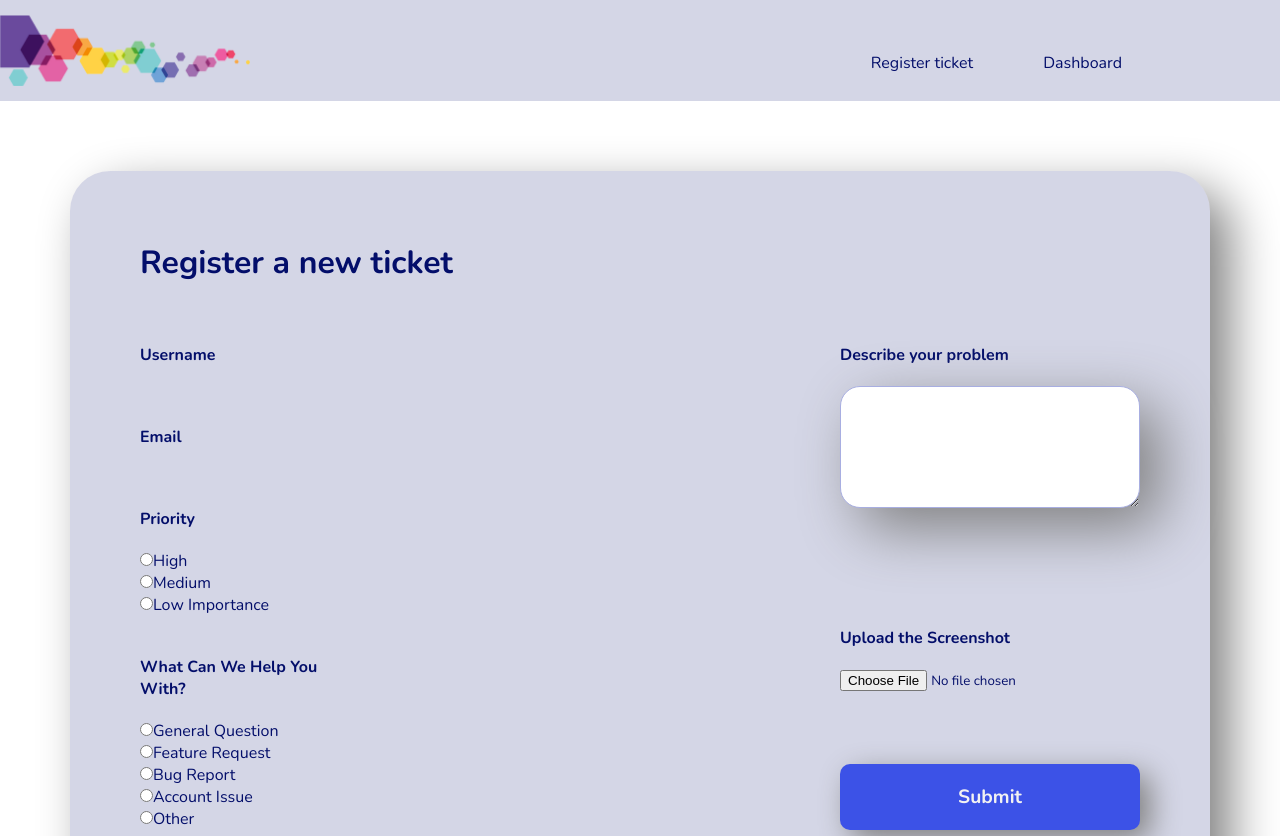
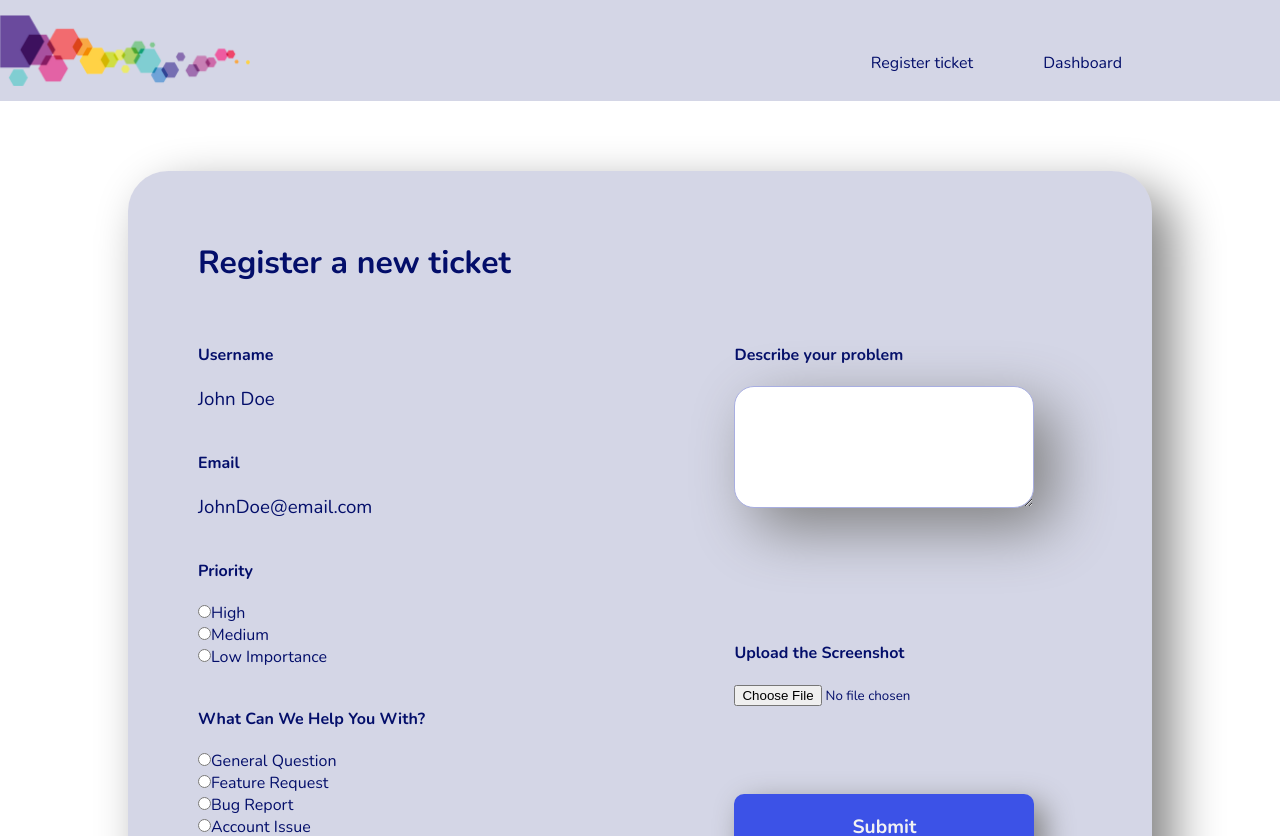
Before and after one commit to Alenia-hackaton/TicketFlowManager-front, a React (Create React App) app: page / in a window 1280 px wide. Shown: the top 836 px of the page. Built offline with nearby package versions, Linux system fonts and the light colour scheme.

Commit message:
add styling

```diff
--- a/src/pages/registerTicket/registerTicket.css
+++ b/src/pages/registerTicket/registerTicket.css
@@ -8,6 +8,8 @@
 .regTicket {
     font-family: Nunito;
     margin: 70px;
+    margin-left: 10%;
+    margin-right: 10%;
     background-color: #030d6a2b;
     padding: 70px;
     border-radius: 40px;
@@ -34,7 +36,7 @@
 }
 
 .reg-right {
-    margin-left: 50%;
+    margin-left: 35%;
     display: flex;
     flex-direction: column;
     justify-content: space-between;
@@ -81,3 +83,7 @@
 #screen-img {
     width: 200px;
 }
+
+.h3-text {
+    font-weight: 100;
+}
--- a/src/pages/registerTicket/registerTicket.jsx
+++ b/src/pages/registerTicket/registerTicket.jsx
@@ -53,7 +53,7 @@ const RegisterTicket = () => {
           <label className="label-mrg" htmlFor="username">Username</label>
         </div>
         <div>
-
+          <h3 className="h3-text">John Doe</h3>
         </div>
           </div>
 
@@ -61,7 +61,8 @@ const RegisterTicket = () => {
         <div className="label-mrg">
           <label  htmlFor="email">Email</label>
         </div>
-        <div>
+              <div>
+                <h3 className="h3-text">JohnDoe@email.com</h3>
           </div>
           </div>
 
```
